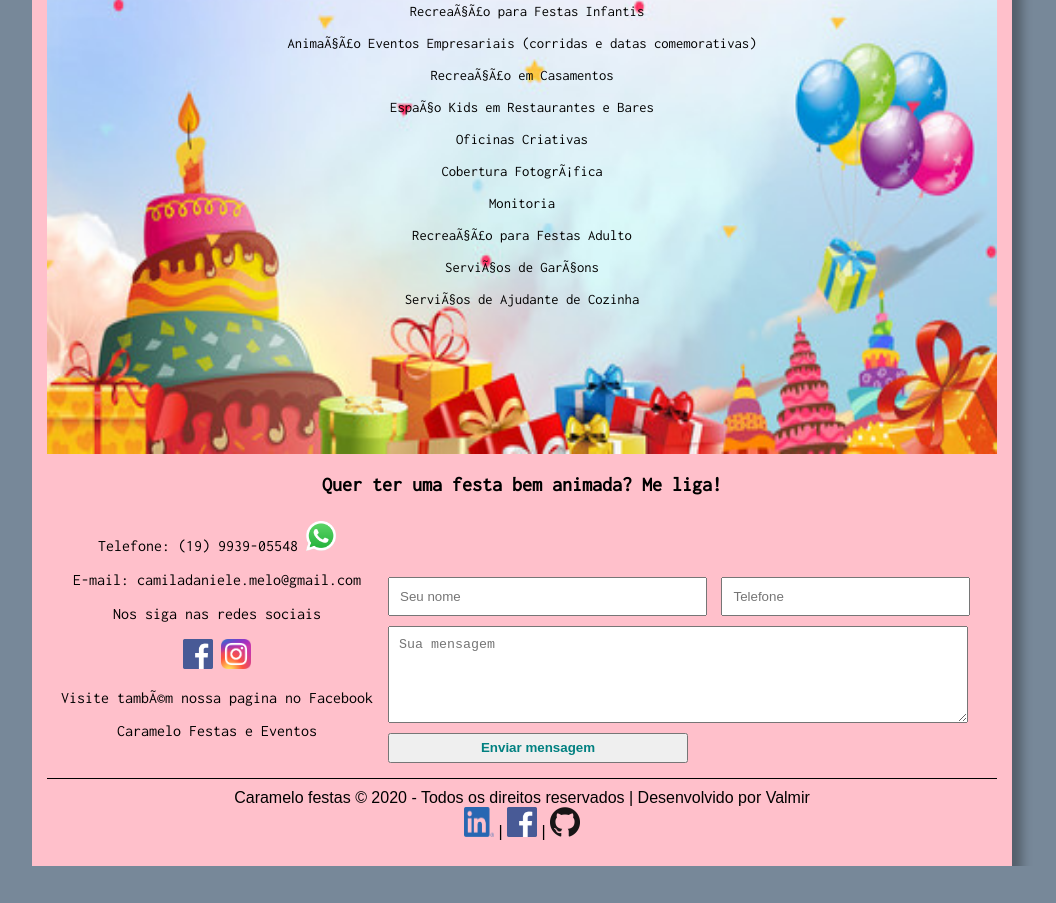
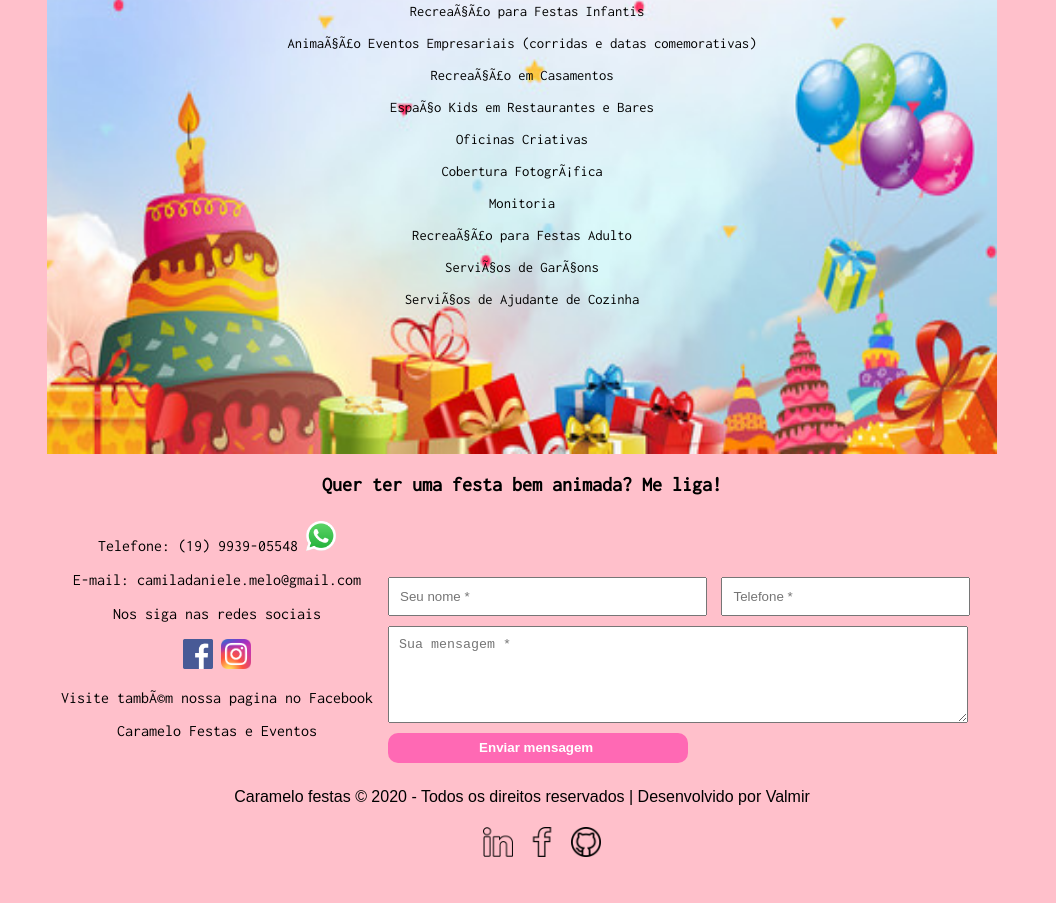
Before and after one commit to ValmirBP/CarameloWebSite, a plain HTML site: page views/index.html in a window 1280 px wide. Shown: the part 591-1494 px from the top of the page, without its empty margins (118-1174 px from the left). Before the commit the page ends 1457 px from the top, so only its background shows below. Drawn offline with Linux system fonts and the light colour scheme.

Commit message:
style | validation changes

```diff
--- a/css/style.css
+++ b/css/style.css
@@ -4,7 +4,7 @@
                 body {
                     margin: 0;
                     font-family: Arial, Helvetica, sans-serif;
-    background-color: lightslategray;
+                    background-color: pink;
                     overflow-anchor: none;
                 }
 
@@ -37,7 +37,6 @@ div#main {
                     width: 950px;
                     background-color: pink;
                     margin: -20px auto 0px auto;
-    box-shadow: 10px 10px 10px rgba(0, 0, 0, .3);
                     padding: 15px;
                 }
 
@@ -157,9 +156,17 @@ input#cSend {
                     font-weight: bold;
                 }
 
+                input#cSend {
+                    background-color: hotpink;
+                    color: white;
+                    border-style: none;
+                    border-radius: 10px;
+                }
+
                 input#cSend:hover {
                     color: white;
                     background-color: violet;
+                    transition: .5s;
                 }
 
                 textarea#cMessage {
@@ -175,12 +182,30 @@ div.fb-page {
 
                 footer#footer-main {
                     clear: both;
-    border-top: 1px solid black;
                     text-align: center;
                     padding: 10px;
                 }
 
-footer#footer-main a:hover {
-    color: grey;
-    transition: .3s;
+                footer#footer-main ul {
+                    list-style: none;
                 }
+
+                footer#footer-main li {
+                    padding: 5px;
+                    border-radius: 50%;
+                    display: inline-block;
+                }
+
+                footer#footer-main li:hover {
+                    border-radius: 50%;
+                    background-color: honeydew;
+                    transition: .7s;
+                }
+                /*
+    footer#footer-main img {
+        border-radius: 50%;
+    }
+
+    footer#footer-main img:hover {
+        border-radius: 50%;
+        background-color: gray;*/
--- a/js/functions.js
+++ b/js/functions.js
@@ -1,4 +1,5 @@
 function send() {
+
     var link = "mailto:valmir.barros57@yahoo.com.br" +
         "&subject=" + encodeURIComponent("Solicitação de orçamento") +
         "&body=" + encodeURIComponent(document.getElementById('cMessage').value) +
--- a/views/index.html
+++ b/views/index.html
@@ -96,20 +96,20 @@
                         </div>
                     </div>
 
-                    <form method="POST" id="fContato"></form>
+                    <form method="POST" id="fContato" name="form"></form>
 
 
                     <label for="cNome"></label>
-                    <input type="text" name="tNome" id="cNome" size="30" maxlength="35" placeholder="Seu nome">
+                    <input type="text" required name="tNome" id="cNome" size="30" maxlength="35" placeholder="Seu nome *">
 
                     <label for="cPhone"></label>
-                    <input type="text" name="tPhone" id="cPhone" size="30" placeholder="Telefone">
+                    <input type="text" required name="tPhone" id="cPhone" size="30" placeholder="Telefone *">
 
                     <label for="cMessage"></label>
-                    <textarea name="tMessage" id="cMessage" cols="30" rows="5" placeholder="Sua mensagem "></textarea>
+                    <textarea required name="tMessage" id="cMessage" cols="30" rows="5" placeholder="Sua mensagem *"></textarea>
 
                     <label for="cSend"></label>
-                    <input type="button" name="tSend" id="cSend" value="Enviar mensagem" onclick="send()">
+                    <input type="submit" name="tSend" id="cSend" value="Enviar mensagem " onclick="send()">
 
 
                     </form>
@@ -119,9 +119,19 @@
 
         <footer id="footer-main">
             Caramelo festas &copy; 2020 - Todos os direitos reservados | Desenvolvido por Valmir <br>
-            <a href="https://www.linkedin.com/in/valmir-barros/" target="_blank"> <img src="../img/LI-In-Bug.png" width="30" height="30" alt=""></a> |
-            <a href="https://www.facebook.com/valmir.barros.169/" target="_blank"><img src="../img/facebook-logo-14.png" width="30" height="30" alt=""></a> |
-            <a href="https://github.com/ValmirBP" target="_blank"><img src="../img/GitHub-Mark-120px-plus.png" width="30" height="30" alt=""></a>
+            <ul id="social">
+                <li>
+                    <a href="https://www.linkedin.com/in/valmir-barros/" target="_blank"> <img src="../img/linkedin.png" width="30" height="30" alt=""></a>
+                </li>
+                <li>
+                    <a href="https://www.facebook.com/valmir.barros.169/" target="_blank"><img src="../img/facebook.png" width="30" height="30" alt=""></a>
+                </li>
+                <li>
+                    <a href="https://github.com/ValmirBP" target="_blank"><img src="../img/github.png" width="30" height="30" alt=""></a>
+                </li>
+            </ul>
+
+
         </footer>
     </div>
 </body>
```
Also changed, not shown: img/LI-In-Bug.png (deleted), img/facebook.png (added), img/github.png (added), img/linkedin.png (added). Lines whose indentation alone changed are shown as unchanged.
